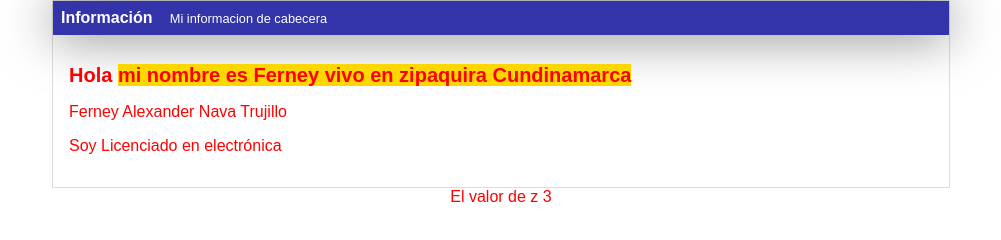
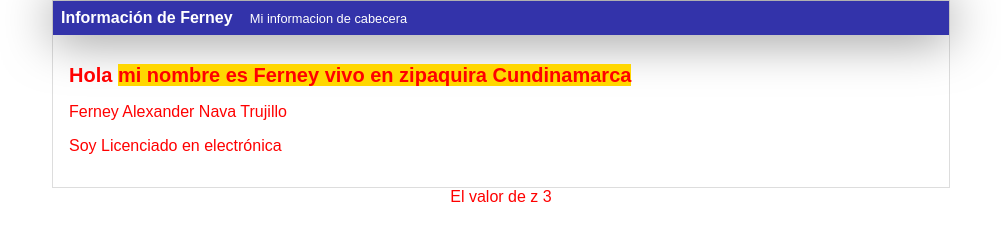
Before and after one commit to ferneynava/Curso-de-programacion-basica, a plain HTML site: page practica1.html in a window 1280 px wide. Shown: the whole page, without its empty margins (139-1140 px from the left). Drawn offline with Linux system fonts and the light colour scheme.

Commit message:
:white_check_mark: Cambio cambecera
Cambio cambecera

```diff
--- a/practica1.html
+++ b/practica1.html
@@ -10,7 +10,7 @@
 <body>
   <div id = "container">
     <div id="cabecera">
-      Información
+      Información de Ferney
       <span id="tagline">Mi informacion de cabecera</span>
     </div>
     <div id = "informacion">
```
Also changed, not shown: imagenespractica1/MARTE.jpg (added).
